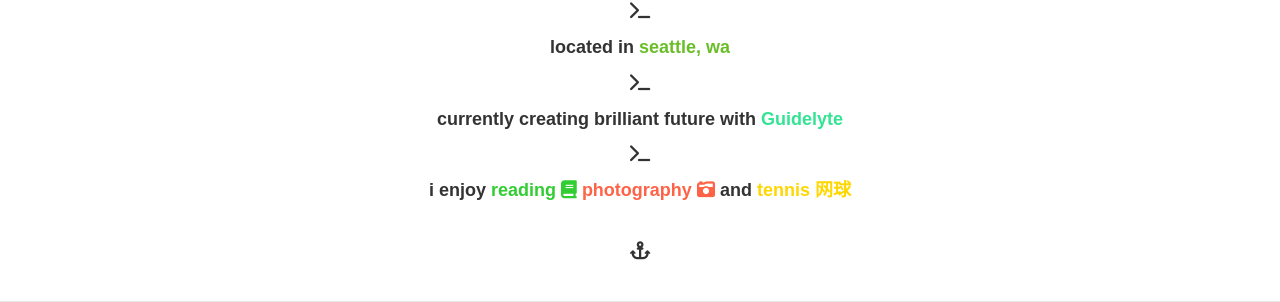
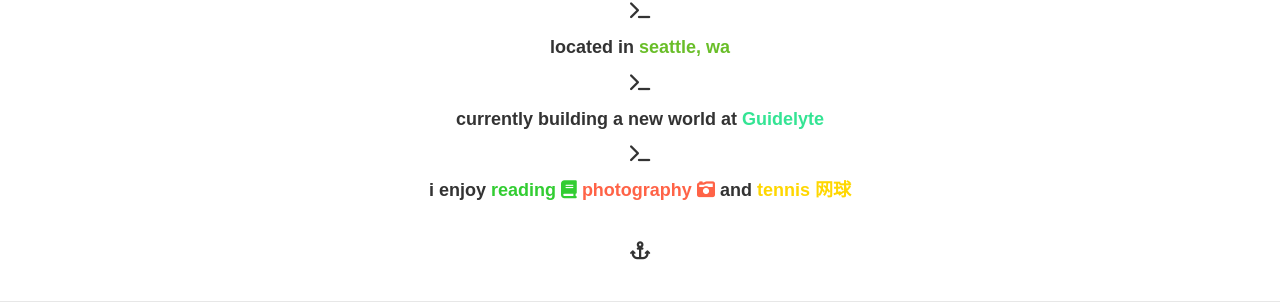
Before and after one commit to jawang94/jawang94.github.io, a Jekyll site: the page built from index.html, in a window 1280 px wide and 900 px high, scrolled down 957 px. Shown: the part 151-453 px from the top of the window. Built offline with Jekyll 4.4.1, drawn with Linux system fonts in a browser that asks for light colours; nearby versions of some CDN libraries.

Commit message:
update text 2

```diff
--- a/_includes/about.html
+++ b/_includes/about.html
@@ -16,7 +16,7 @@
         <p>located in <font color="#69be28">seattle, wa</font></p>
         <p><i class="fa fa-terminal"></i></p>
         <p>
-          currently creating brilliant future with
+          currently building a new world at
           <font color="#34E494">Guidelyte</font>
         </p>
         <p><i class="fa fa-terminal"></i></p>
```
